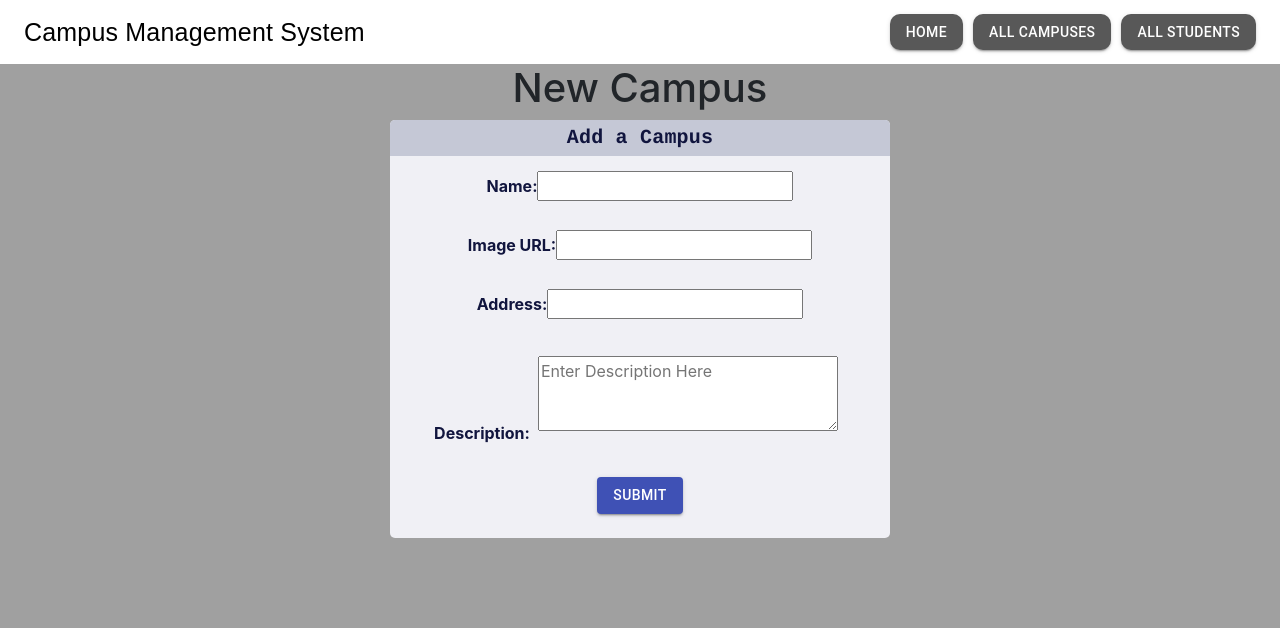
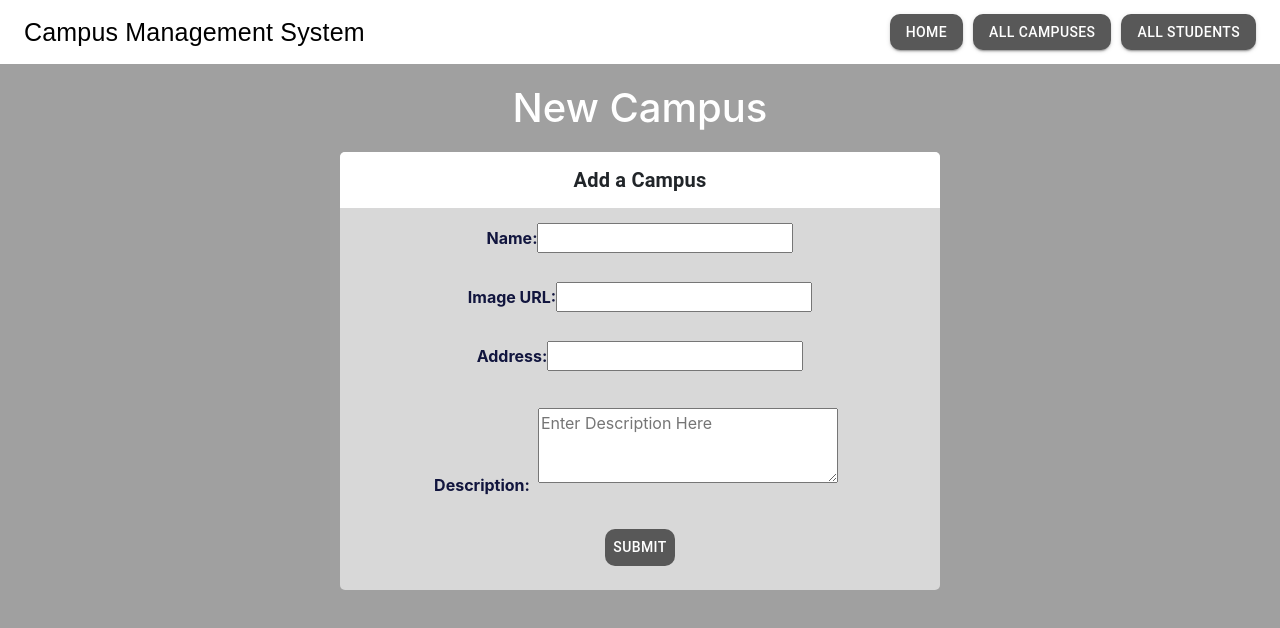
Before and after one commit to kaitzhen/crud-client, a React (Create React App) app: page /newcampus in a window 1280 px wide. Shown: the top 628 px of the page. Built offline with nearby package versions, Linux system fonts and the light colour scheme.

Commit message:
added styling to new campus + student form

```diff
--- a/src/components/views/NewCampusView.js
+++ b/src/components/views/NewCampusView.js
@@ -10,8 +10,8 @@ import { makeStyles } from '@material-ui/core/styles';
 // Create styling for the input form
 const useStyles = makeStyles( () => ({
   formContainer:{
-    width: '500px',
-    backgroundColor: '#f0f0f5',
+    width: '600px',
+    backgroundColor: '#D8D8D8',
     borderRadius: '5px',
     margin: 'auto',
   },
@@ -25,7 +25,7 @@ const useStyles = makeStyles( () => ({
     shadows: ['none'],
   },
   formTitle:{
-    backgroundColor:'#c5c8d6',
+    backgroundColor:'white',
     marginBottom: '15px',
     textAlign: 'center',
     borderRadius: '5px 5px 0px 0px',
@@ -40,12 +40,12 @@ const NewCampusView = (props) => {
   // Render a New Campus view with an input form
   return (
     <div>
-      <h1>New Campus</h1>
+      <h1 style={{margin:'20px', color:'white'}}>New Campus</h1>
 
       <div className={classes.root}>
         <div className={classes.formContainer}>
           <div className={classes.formTitle}>
-            <Typography style={{fontWeight: 'bold', fontFamily: 'Courier, sans-serif', fontSize: '20px', color: '#11153e'}}>
+            <Typography style={{fontWeight: 'bold', padding:'10px',fontSize: '20px'}}>
               Add a Campus
             </Typography>
           </div>
@@ -79,7 +79,7 @@ const NewCampusView = (props) => {
             <br/>
             <br/>
 
-            <Button variant="contained" color="primary" type="submit">
+            <Button style={{backgroundColor:'#585858',borderRadius:10,color:'white'}} type="submit">
               Submit
             </Button>
             <br/>
--- a/src/components/views/NewStudentView.js
+++ b/src/components/views/NewStudentView.js
@@ -10,8 +10,8 @@ import { makeStyles } from '@material-ui/core/styles';
 // Create styling for the input form
 const useStyles = makeStyles( () => ({
   formContainer:{
-    width: '500px',
-    backgroundColor: '#f0f0f5',
+    width: '600px',
+    backgroundColor: '#D8D8D8',
     borderRadius: '5px',
     margin: 'auto',
   },
@@ -25,7 +25,7 @@ const useStyles = makeStyles( () => ({
     shadows: ['none'],
   },
   formTitle:{
-    backgroundColor:'#c5c8d6',
+    backgroundColor:'white',
     marginBottom: '15px',
     textAlign: 'center',
     borderRadius: '5px 5px 0px 0px',
@@ -40,12 +40,12 @@ const NewStudentView = (props) => {
   // Render a New Student view with an input form
   return (
     <div>
-      <h1>New Student</h1>
+      <h1 style={{margin:'20px', color:'white'}}>New Student</h1>
 
       <div className={classes.root}>
         <div className={classes.formContainer}>
           <div className={classes.formTitle}>
-            <Typography style={{fontWeight: 'bold', fontFamily: 'Courier, sans-serif', fontSize: '20px', color: '#11153e'}}>
+            <Typography style={{fontWeight: 'bold', padding:'10px', fontSize: '20px'}}>
               Add a Student
             </Typography>
           </div>
@@ -80,7 +80,7 @@ const NewStudentView = (props) => {
             <br/>
             <br/>
 
-            <Button variant="contained" color="primary" type="submit">
+            <Button style={{backgroundColor:'#585858',borderRadius:10,color:'white'}} type="submit">
               Submit
             </Button>
             <br/>
```
